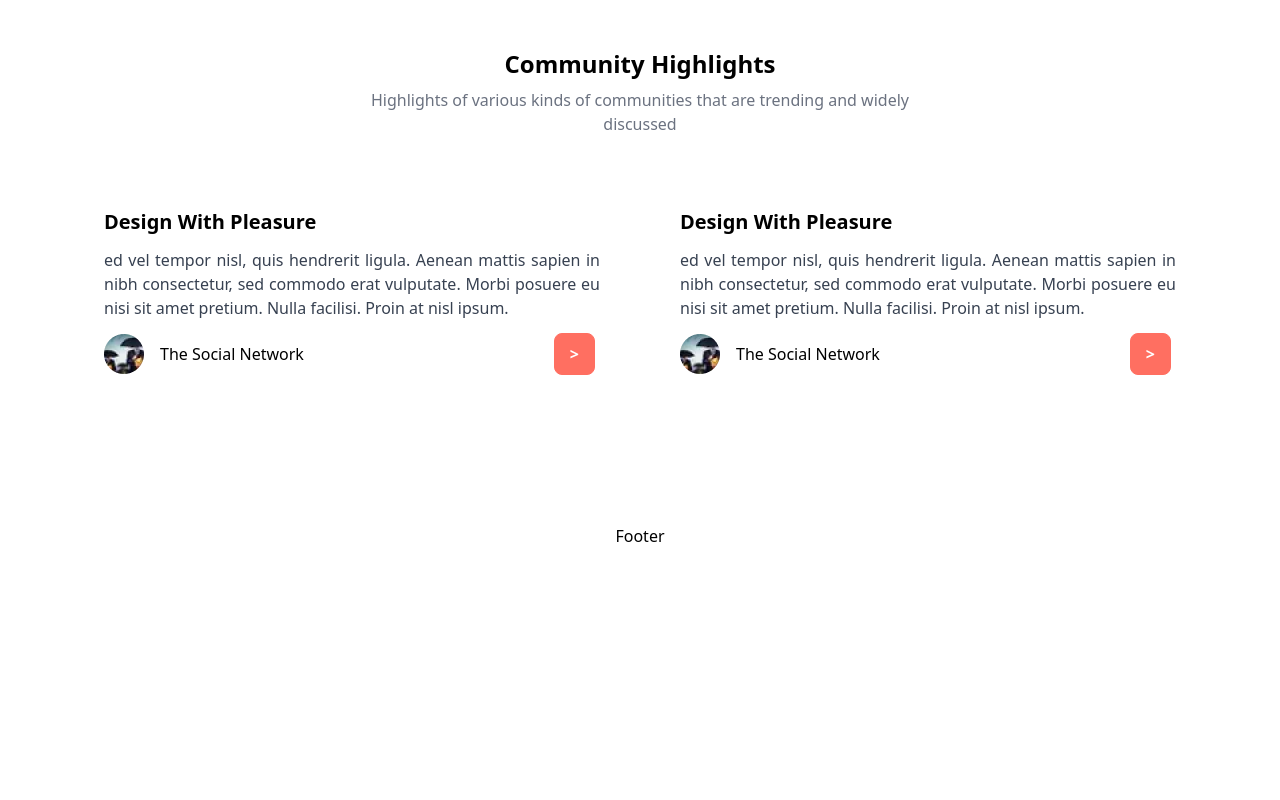
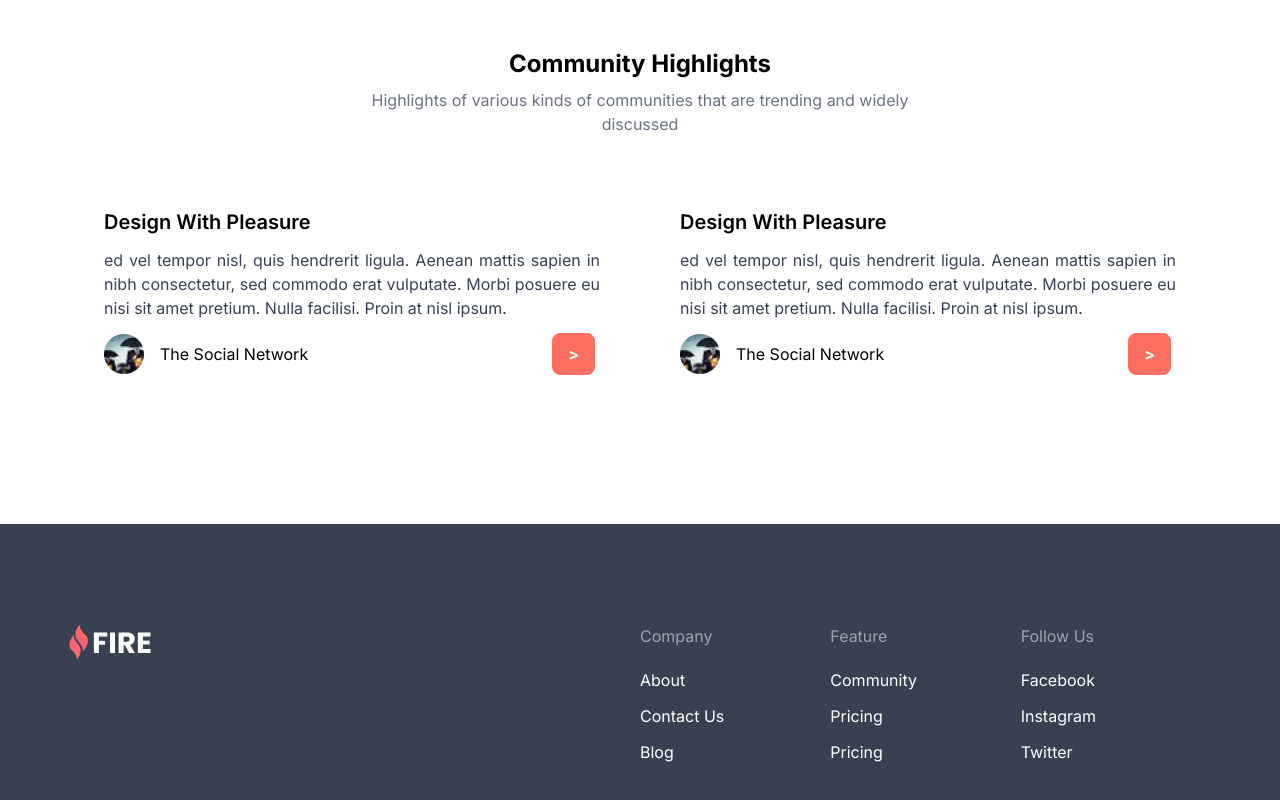
Before and after one commit to pally0091/fire-commiunity, a React (Vite) app: page / in a window 1280 px wide. Shown: the part 1594-2394 px from the top of the page. Before the commit the page ends 2142 px from the top, so only its background shows below. Built offline with nearby package versions, Linux system fonts and the light colour scheme.

Commit message:
footer done

```diff
--- a/index.html
+++ b/index.html
@@ -7,6 +7,21 @@
       name="viewport"
       content="width=device-width, initial-scale=1.0"
     />
+    <!-- font  -->
+    <link
+      rel="preconnect"
+      href="https://fonts.googleapis.com"
+    />
+    <link
+      rel="preconnect"
+      href="https://fonts.gstatic.com"
+      crossorigin
+    />
+    <link
+      href="https://fonts.googleapis.com/css2?family=Inter:wght@100;200;300;400;500;600;700;800;900&display=swap"
+      rel="stylesheet"
+    />
+    <!-- font  -->
     <title>Fire Community</title>
   </head>
   <body class="transition-all duration-500">
--- a/src/Components/PageComponents/Footer.jsx
+++ b/src/Components/PageComponents/Footer.jsx
@@ -1,10 +1,108 @@
 /* eslint-disable no-unused-vars */
 import React from "react";
+import logo from "../../assets/LogoF.png";
 
 const Footer = () => {
   return (
-    <div className="mt-24">
-      <p>Footer</p>
+    <div
+      className="mt-24 bg-[#374151] "
+      id="footer"
+    >
+      <div>
+        <img
+          src={logo}
+          alt=""
+        />
+      </div>
+      <div className="w-1/2 grid grid-cols-3 text-justify">
+        <div>
+          <p className="mb-5 text-[#9CA3AF]">Company</p>
+          <ul>
+            <li className="my-3">
+              <a
+                className="hover:text-[#FF6F61]"
+                href=""
+              >
+                About
+              </a>
+            </li>
+            <li className="my-3">
+              <a
+                className="hover:text-[#FF6F61]"
+                href=""
+              >
+                Contact Us
+              </a>
+            </li>
+            <li className="my-3">
+              <a
+                className="hover:text-[#FF6F61]"
+                href=""
+              >
+                Blog
+              </a>
+            </li>
+          </ul>
+        </div>
+        <div>
+          <p className="mb-5 text-[#9CA3AF]">Feature</p>
+          <ul>
+            <li className="my-3">
+              <a
+                className="hover:text-[#FF6F61]"
+                href=""
+              >
+                Community
+              </a>
+            </li>
+            <li className="my-3">
+              <a
+                className="hover:text-[#FF6F61]"
+                href=""
+              >
+                Pricing
+              </a>
+            </li>
+            <li className="my-3">
+              <a
+                className="hover:text-[#FF6F61]"
+                href=""
+              >
+                Pricing
+              </a>
+            </li>
+          </ul>
+        </div>
+        <div>
+          <p className="mb-5 text-[#9CA3AF]">Follow Us</p>
+          <ul>
+            <li className="my-3">
+              <a
+                className="hover:text-[#FF6F61]"
+                href=""
+              >
+                Facebook
+              </a>
+            </li>
+            <li className="my-3">
+              <a
+                className="hover:text-[#FF6F61]"
+                href=""
+              >
+                Instagram
+              </a>
+            </li>
+            <li className="my-3">
+              <a
+                className="hover:text-[#FF6F61]"
+                href=""
+              >
+                Twitter
+              </a>
+            </li>
+          </ul>
+        </div>
+      </div>
     </div>
   );
 };
--- a/src/index.css
+++ b/src/index.css
@@ -3,7 +3,20 @@
 @import "tailwindcss/utilities";
 
 /* custom css  */
+body {
+  font-family: "Inter", sans-serif;
+}
 a.active {
   color: #ff6f61;
   border-bottom: 2px solid #ff6f61;
 }
+#footer {
+  display: flex;
+  padding: 100px 69px 44px 69px;
+  flex-direction: row;
+  align-items: center;
+  gap: 44px;
+  color: white;
+  justify-content: space-between;
+  align-items: start;
+}
```
Also changed, not shown: src/assets/LogoF.png (added).
